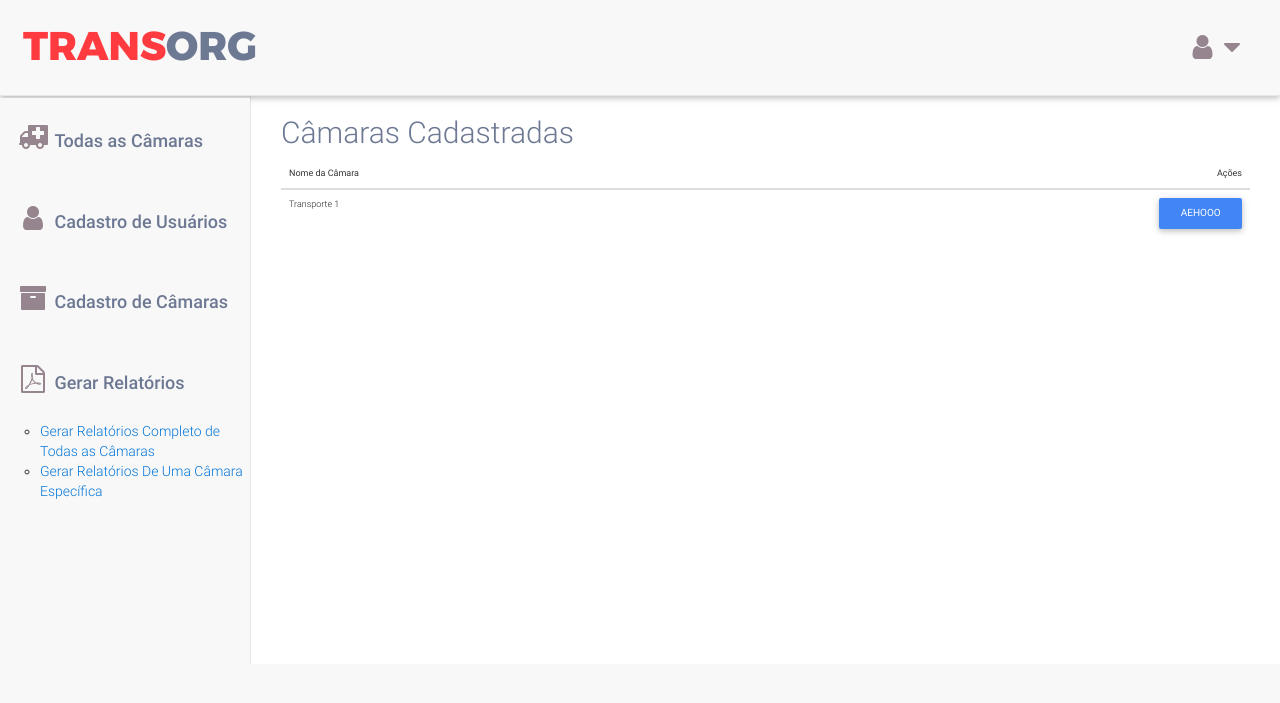
After one commit to TransportadoraOrgaos/pi2-transport_orgaos, a Django app: template transportadora_orgaos/transport/templates/transports_list_for_reports.html in a window 1280 px wide. The commit adds this page. Shown: the top 703 px of the page. Run offline with Django 3.2, Linux system fonts and the light colour scheme; tables that the repository leaves empty hold one stand-in row (values such as "Sample post"); the template is opened without the code that fills it: values that come from a table or form of the project are taken from there, most other values are stand-ins (such as "Sample title", 1, 10 or a date in 2020); some libraries are stand-ins or nearby versions.

Commit message:
Resolving conflicts

```diff
--- a/transportadora_orgaos/camara/urls.py
+++ b/transportadora_orgaos/camara/urls.py
@@ -4,5 +4,7 @@ from . import views
 
 urlpatterns = [
 	 url(r'^camaras_list/$', views.camara_list, name='listar_camaras'),
-	 url(r'^camara_delete/(?P<camara_name>.*)$', views.camara_delete, name='camara_delete')
+	 url(r'^camara_delete/(?P<camara_name>.*)$', views.camara_delete, name='camara_delete'),
+     url(r'^camaras_list_for_reports/$', views.get_all_reports, name='listar_camaras_relatorios'),
+	 url(r'^camaras_cadastro/$', views.camara_list, name='camaras_cadastro')
 ]
--- a/transportadora_orgaos/templates/base.html
+++ b/transportadora_orgaos/templates/base.html
@@ -65,15 +65,22 @@
                     <div class="sidebar-nav navbar-collapse">
                         <ul class="nav" id="side-menu">
                             <li>
-                                    <a href="{% url 'camara:listar_camaras' %}"><i class="fa fa-ambulance fa-2x fa-fw fa-side-bar"></i> <span class="text-sidebar">Todas as Câmaras</span></a>
+                                <a href="{% url 'camara:listar_camaras' %}"><i class="fa fa-ambulance fa-2x fa-fw"></i> <span class="text-sidebar">Todas as Câmaras</span></a>
                             </li>
                             <li>
-                                    <a href="{% url 'usuario:cadastro' %}"><i class="fa fa-user fa-2x fa-fw fa-side-bar"></i> <span class="text-sidebar">Cadastro de Usuários</span></a>
+                                <a href="{% url 'usuario:cadastro' %}"><i class="fa fa-user fa-2x fa-fw"></i> <span class="text-sidebar">Cadastro de Usuários</span></a>
                             </li>
-
+                            <li>
+                                <a href='{% url "camara:camaras_cadastro" %}'><i class="fa fa-archive fa-2x fa-fw"></i> <span class="text-sidebar">Cadastro de Câmaras</span></a>
+                            </li>
+                            <li>
+                                <a href='#'><i class="fa fa-file-pdf-o fa-2x fa-fw"></i> <span class="text-sidebar">Gerar Relatórios</span></a>
+                                <ul>
+                                    <li><a href="#">Gerar Relatórios Completo de Todas as Câmaras</a></li>
+                                    <li><a href="{% url 'camara:listar_camaras_relatorios' %}">Gerar Relatórios De Uma Câmara Específica</a></li>
                                 </ul>
-                        </div>
-                        <!-- /.sidebar-collapse -->
+                            </li>
+                        </ul>
                     </div>
                 </div>
                 <!-- /.navbar-static-side -->
--- /dev/null
+++ b/transportadora_orgaos/transport/templates/transports_list_for_reports.html
@@ -0,0 +1,45 @@
+{% extends 'base.html' %}
+{% block conteudo %}
+<div id="page-wrapper">
+    <div class="row">
+        <div class="col-md-12">
+            <h2>Câmaras Cadastradas</h2>
+        </div>
+    </div>
+    <div class="row">
+        <div class="col-md-12">
+            <div class="painel-body">
+                {% if not camaras_dict %}
+                    <span class="error-message"> Nenhuma câmara cadastrada </span>
+                {% endif %}
+                <div class="row">
+
+                    <div class="container">
+
+                            <table class="table">
+                            <thead>
+                                <tr>
+                                    <th>Nome da Câmara</th>
+                                    <th><span class="pull-right">Ações</span></th>
+                                </tr>
+                            </thead>
+                            <tbody>
+                                {% for camara in camaras_dict %}
+                                <tr>
+                                    <td><a href="#">Transporte {{transport.id}}</a></td>
+                                    <td>
+                                        <a href="#" class="btn btn-primary pull-right">AEHOOO</a>
+                                    </td>
+                                </tr>
+                                {% endfor %}
+                            </tbody>
+                            </table>
+
+                    </div>
+
+                </div>
+            </div>
+        </div>
+    </div>
+</div>
+{% endblock %}
--- a/transportadora_orgaos/transport/views.py
+++ b/transportadora_orgaos/transport/views.py
@@ -73,3 +73,5 @@ def transport_info(request, transport_id, camara_name, template_name="page_repor
         return render(request, template_name, {'transport_reports':transport_reports, 'transport':transport ,'temperaturas':temperaturas, 'camara_name':camara_name})
     else:
         return redirect('usuario:login')
+
+    return render(request, template_name, {'transport_reports':transport_reports, 'transport':transport ,'temperaturas':temperaturas, 'camara_name':camara_name})
--- a/transportadora_orgaos/transportadora_orgaos/settings.py
+++ b/transportadora_orgaos/transportadora_orgaos/settings.py
@@ -25,7 +25,7 @@ SECRET_KEY = 'uhckpy*nrateqo=nj6bzma_7as+e7_rf_+y$e#n9t%2g_*e6&%'
 # SECURITY WARNING: don't run with debug turned on in production!
 DEBUG = True
 
-ALLOWED_HOSTS = ["192.168.0.11", "192.168.0.13", "127.0.0.1"]
+ALLOWED_HOSTS = ["192.168.0.11", "192.168.0.13", "127.0.0.1", "localhost"]
 
 
 # Application definition
```
Also changed, not shown: transportadora_orgaos/camara/templates/camaras_list_for_reports.html (added, +45 -0 lines), transportadora_orgaos/camara/views.py (+27 -6 lines). Lines whose indentation alone changed are shown as unchanged.
